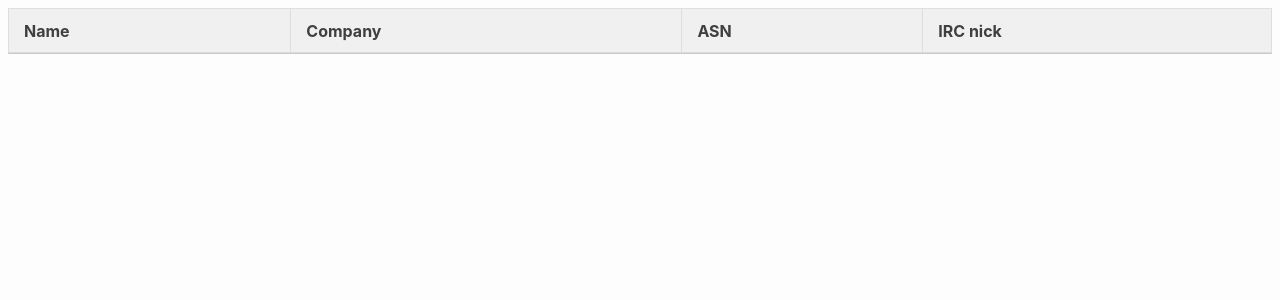
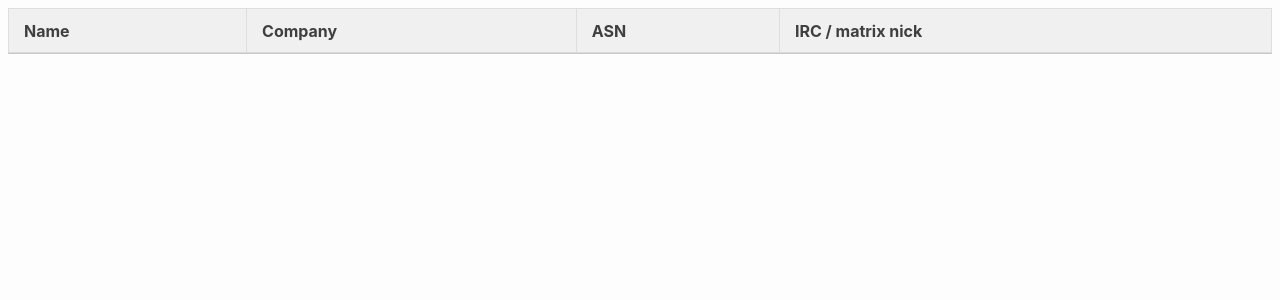
Before and after one commit to denog/pretix-attendeelist, a Jekyll site: the page built from template.index.markdown, in a window 1280 px wide. Shown: the top 300 px of the page. Built offline with Jekyll 4.4.1, drawn with Linux system fonts in a browser that asks for light colours.

Commit message:
nick could also be matrix

```diff
--- a/template.index.markdown
+++ b/template.index.markdown
@@ -7,7 +7,7 @@ layout: liste
       <th>Name</th>
       <th>Company</th>
       <th>ASN</th>
-      <th>IRC nick</th>
+      <th>IRC / matrix nick</th>
     </tr>
   </thead>
   <tbody>
```
